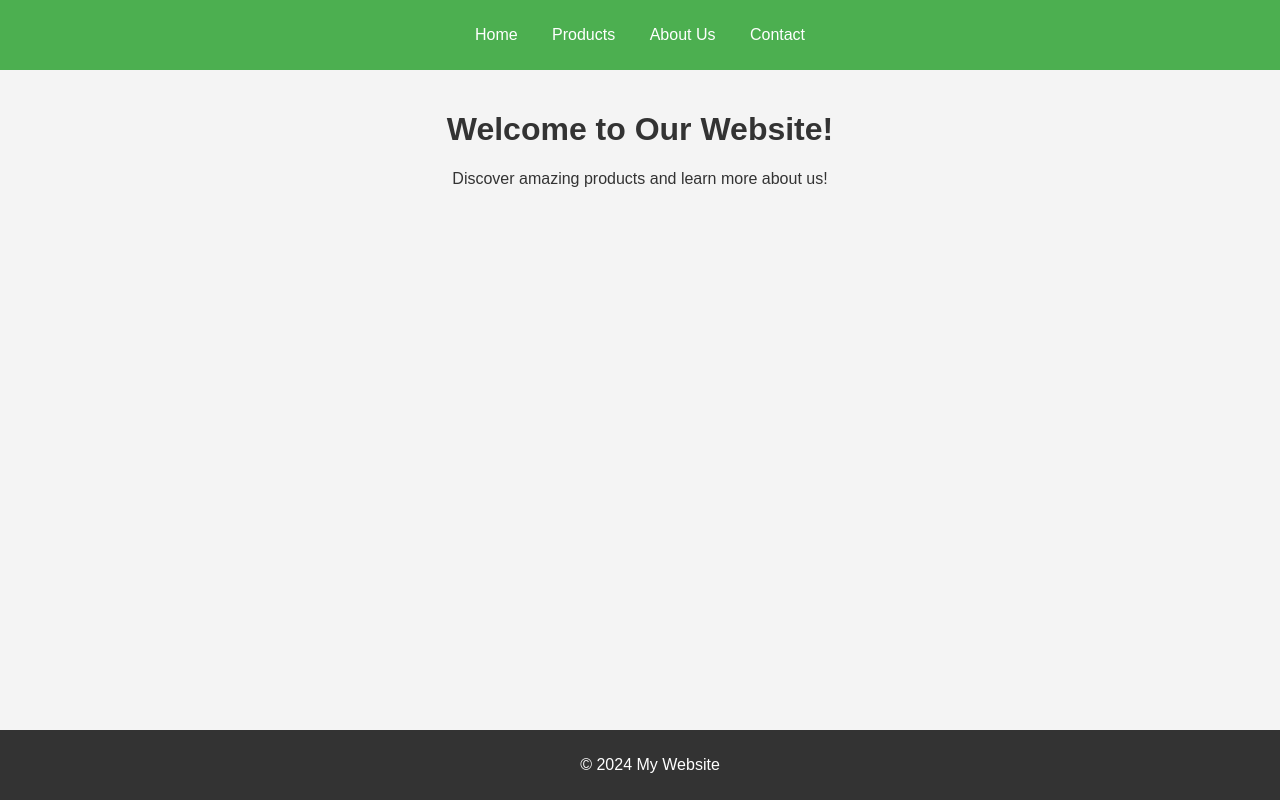
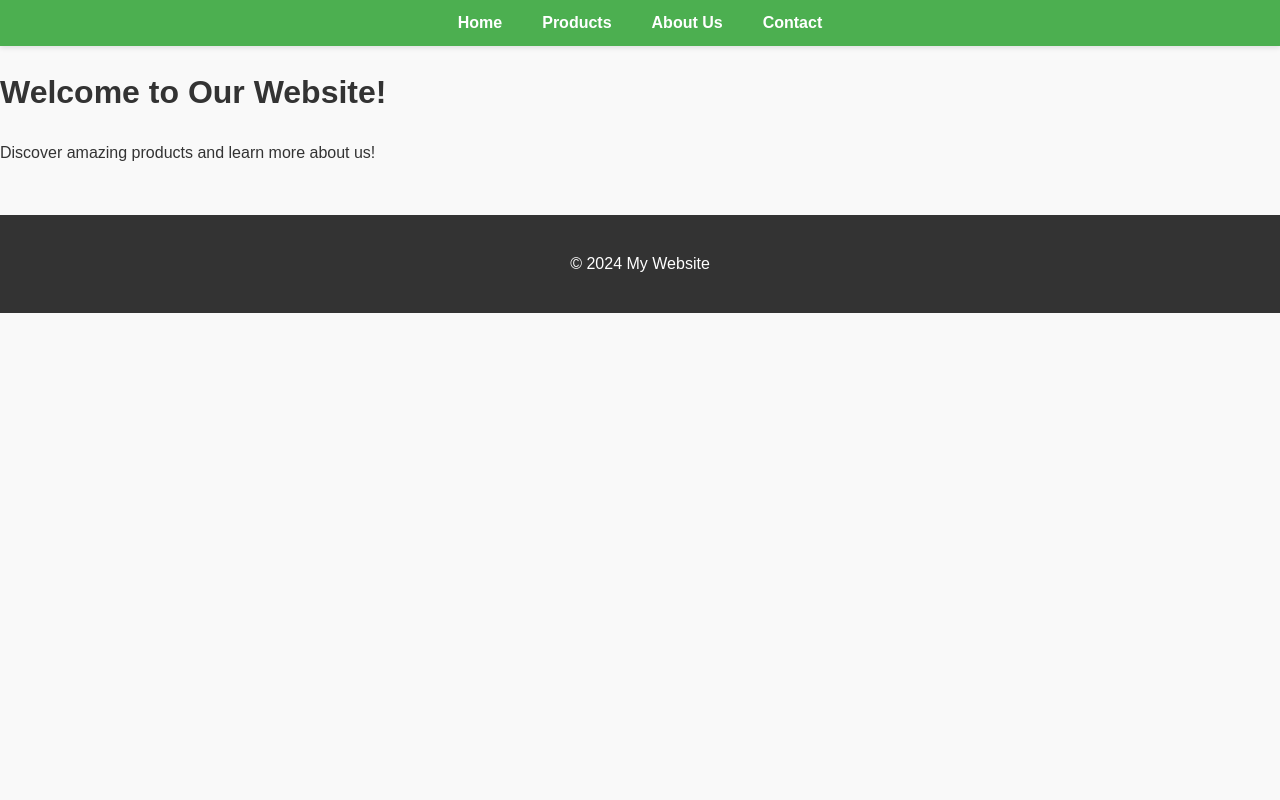
Before and after one commit to Saein20/websitepractice, a plain HTML site: page index.html in a window 1280 px wide. Drawn offline with Linux system fonts and the light colour scheme; files that its build step writes are made by us from their sources.

Commit message:
Update style.css

```diff
--- a/style.css
+++ b/style.css
@@ -1,44 +1,86 @@
+/* Global Styles */
 body {
-    font-family: Arial, sans-serif;
+    font-family: 'Arial', sans-serif;
     margin: 0;
     padding: 0;
-    background-color: #f4f4f4;
     color: #333;
+    background-color: #f9f9f9;
+    line-height: 1.6;
 }
 
+/* Header Styles */
 header {
     background-color: #4CAF50;
     color: white;
     padding: 10px 0;
-    text-align: center;
+    box-shadow: 0 2px 5px rgba(0, 0, 0, 0.1);
+    position: sticky;
+    top: 0;
+    z-index: 1000;
 }
 
-nav ul {
-    list-style-type: none;
+header nav ul {
+    list-style: none;
+    display: flex;
+    justify-content: center;
+    margin: 0;
     padding: 0;
 }
 
-nav ul li {
-    display: inline;
-    margin: 0 15px;
+header nav ul li {
+    margin: 0 20px;
 }
 
-nav ul li a {
+header nav ul li a {
+    color: white;
     text-decoration: none;
+    font-weight: bold;
+    transition: color 0.3s ease-in-out;
+}
+
+header nav ul li a:hover {
+    color: #FFD700;
+}
+
+/* Hero Section */
+.hero {
+    text-align: center;
+    padding: 100px 20px;
+    background: linear-gradient(to bottom right, #4CAF50, #3e8e41);
     color: white;
 }
 
-main {
-    padding: 20px;
-    text-align: center;
+.hero h1 {
+    font-size: 3rem;
+    margin-bottom: 10px;
 }
 
+.hero p {
+    font-size: 1.2rem;
+    margin-bottom: 20px;
+}
+
+.hero .button {
+    padding: 10px 20px;
+    font-size: 1.2rem;
+    color: #4CAF50;
+    background-color: white;
+    border: 2px solid white;
+    border-radius: 5px;
+    text-decoration: none;
+    transition: all 0.3s ease-in-out;
+}
+
+.hero .button:hover {
+    background-color: #FFD700;
+    color: #333;
+}
+
+/* Footer Styles */
 footer {
     text-align: center;
-    padding: 10px;
+    padding: 20px;
     background-color: #333;
     color: white;
-    position: fixed;
-    bottom: 0;
-    width: 100%;
+    margin-top: 50px;
 }
```
